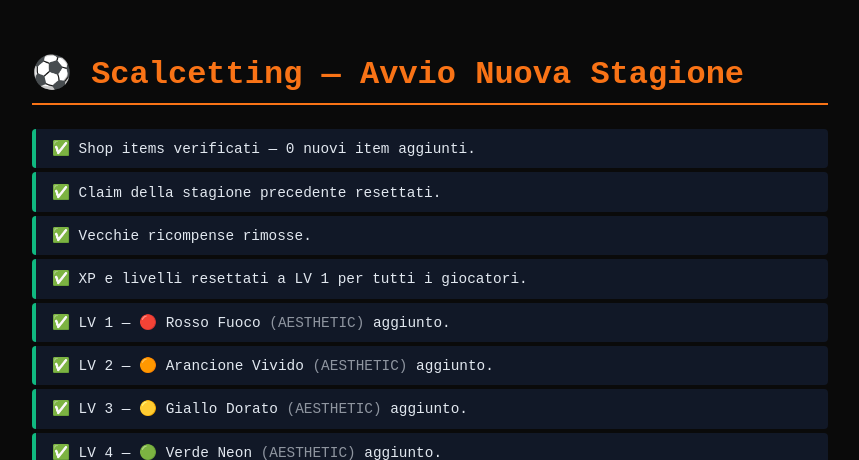
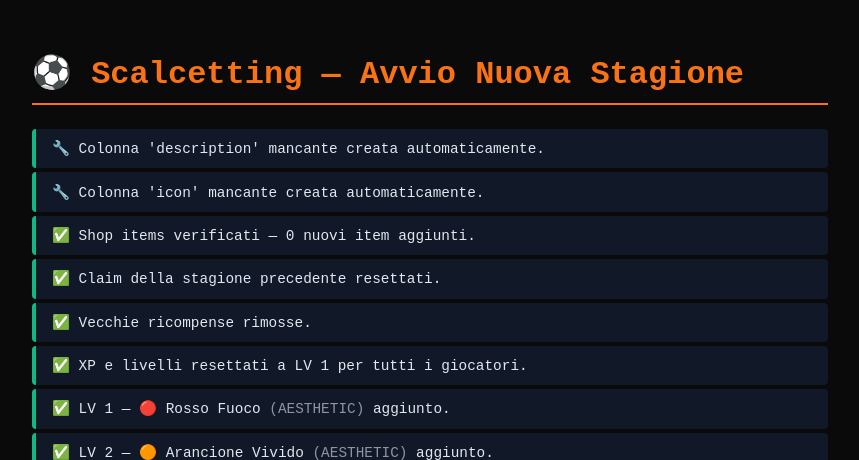
Before and after one commit to Tuniisaur/Scalcetting, a PHP site: page /new_season.php in a window 1280 px wide. Shown: the top 460 px of the page, without its empty margins (210-1069 px from the left). Run offline with PHP 8.4, Linux system fonts and the light colour scheme; the visitor is signed in with stand-in values (Sample User, id 1); tables that the repository leaves empty or names only in its code hold one stand-in row (values such as "Sample post").

Commit message:
Modify admin check and add auto-migration for columns
Updated SQL query to check for admin status and added auto-migration for missing columns in the season_pass_rewards table.

```diff
--- a/new_season.php
+++ b/new_season.php
@@ -19,10 +19,10 @@ if (!isset($_SESSION['user_id'])) {
 $db   = new Database();
 $conn = $db->getConnection();
 
-$stmt = $conn->prepare("SELECT role FROM giocatori WHERE id = ?");
+$stmt = $conn->prepare("SELECT is_admin FROM giocatori WHERE id = ?");
 $stmt->execute([$_SESSION['user_id']]);
-$role = $stmt->fetchColumn();
-if ($role !== 'admin') {
+$isAdmin = (int)$stmt->fetchColumn();
+if ($isAdmin !== 1) {
     http_response_code(403);
     die("Accesso negato. Solo gli admin possono eseguire questo script.");
 }
@@ -103,6 +103,18 @@ $errors = [];
 
 try {
     $conn->beginTransaction();
+
+    // 0. Auto-migrazione: garantisce la presenza delle colonne description e icon
+    $stmtCols = $conn->query("SHOW COLUMNS FROM season_pass_rewards");
+    $columns = $stmtCols->fetchAll(PDO::FETCH_COLUMN);
+    if (!in_array('description', $columns)) {
+        $conn->exec("ALTER TABLE season_pass_rewards ADD COLUMN description VARCHAR(255) DEFAULT NULL");
+        $log[] = "🔧 Colonna 'description' mancante creata automaticamente.";
+    }
+    if (!in_array('icon', $columns)) {
+        $conn->exec("ALTER TABLE season_pass_rewards ADD COLUMN icon VARCHAR(100) DEFAULT NULL");
+        $log[] = "🔧 Colonna 'icon' mancante creata automaticamente.";
+    }
 
     // 1. Garantisce che gli shop_items estetici esistano
     $insertedItems = 0;
```
